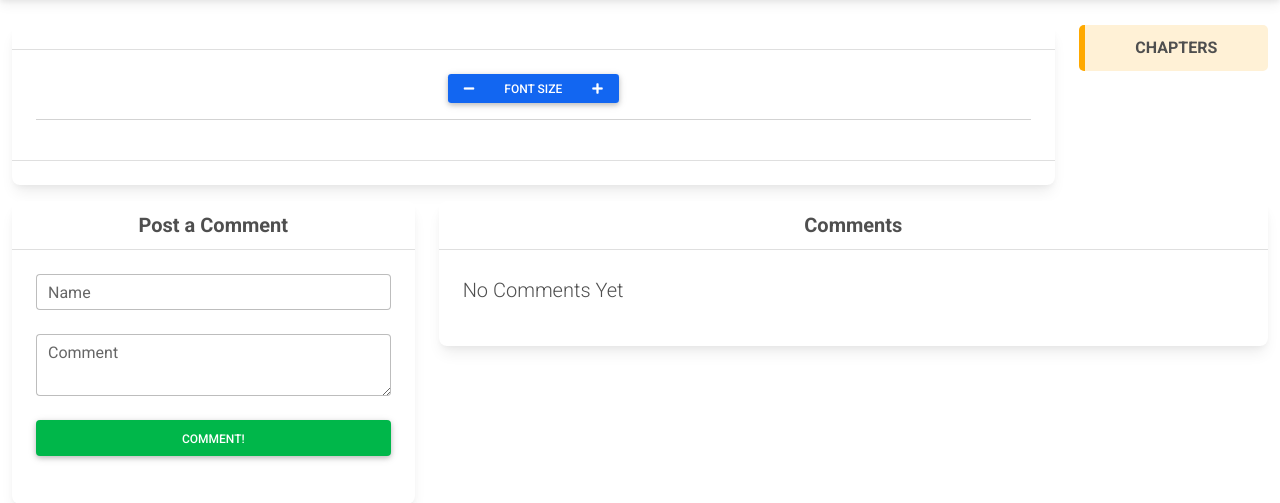
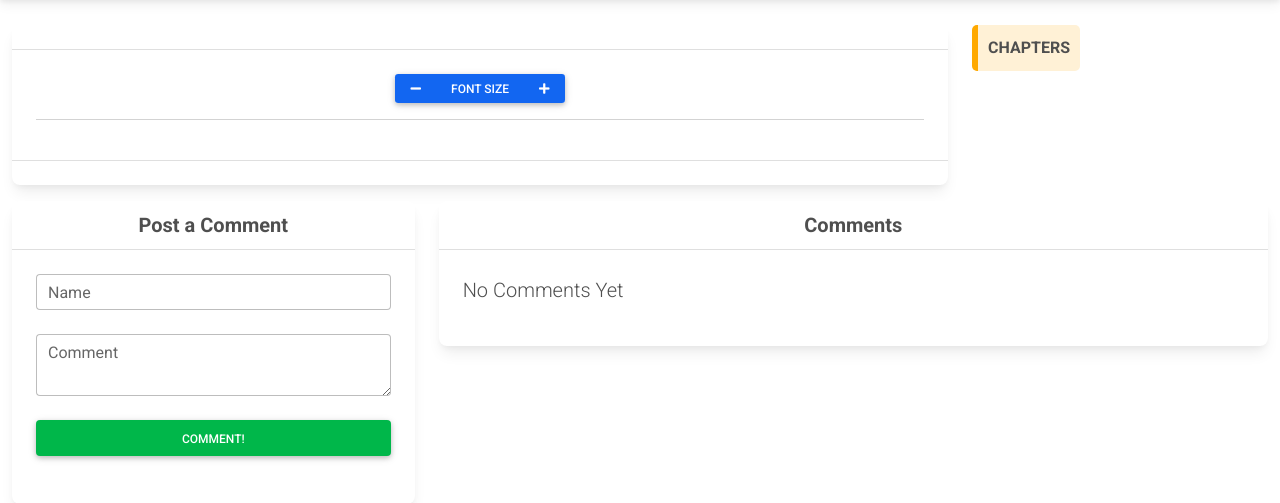
Before and after one commit to damien-deathstalker/Library, a Django app: template reader/templates/reader/read.html in a window 1280 px wide. Shown: the part 59-562 px from the top of the page. Run offline with Django 3.2, Linux system fonts and the light colour scheme; the template is opened without the code that fills it, so the values that code supplies are empty.

Commit message:
Persistent Chapter List

```diff
--- a/reader/templates/reader/read.html
+++ b/reader/templates/reader/read.html
@@ -14,13 +14,22 @@ Read {{chapter.title}} of {{chapter.book_fk.name}} for free on Damien's Bookshel
 		font-size: 1em;
 		text-align: justify;
 	}
+	div.chapter-lists {
+		position: fixed;
+	}
+	@media (max-width: 500px) {
+		/* CSS that should be displayed if width is equal to or less than 800px goes here */
+		div.chapter-lists {
+			position: relative;
+		}
+	  }
 </style>
 {% endblock headertag %}
 
 {% block container %}
 <div class="container-fluid ">
-	<div class="row mb-3">
-		<div class="col-md-10 col-sm-12 main">
+	<div class="row mb-3" style="position: relative;">
+		<div class="col-md-9 col-sm-12 main">
 			<div class="card">
 				<div class="card-header text-center py-12">
 					<h3 class="mb-0 fw-bold">
@@ -85,8 +94,9 @@ Read {{chapter.title}} of {{chapter.book_fk.name}} for free on Damien's Bookshel
 				</div>
 			</div>
 		</div>
-		<div class="col-md-2">
-			<p class="text-center note note-warning"><strong>CHAPTERS</strong></p>
+		<div class="col-md-3 col-sm-12" style="position:relative;">
+			<div class="chapter-lists">
+				<p class="text-center note note-warning"><strong>CHAPTERS</strong></p>
 			<ul id="chapterList">
 				{% for chptr in chapter.book_fk.get_chapters %}
 				<ol class="
@@ -100,10 +110,12 @@ Read {{chapter.title}} of {{chapter.book_fk.name}} for free on Damien's Bookshel
 				</ol>
 				{% endfor %}
 			</ul>
+			</div>
+
 		</div>
 	</div>
 
-	<div class="row mb-3">
+	<div class="row mb-3" style="position: relative;">
 		<div class="col-md-4 col-sm-12">
 			<div class="card">
 				<div class="card-header text-center py-12">
```
